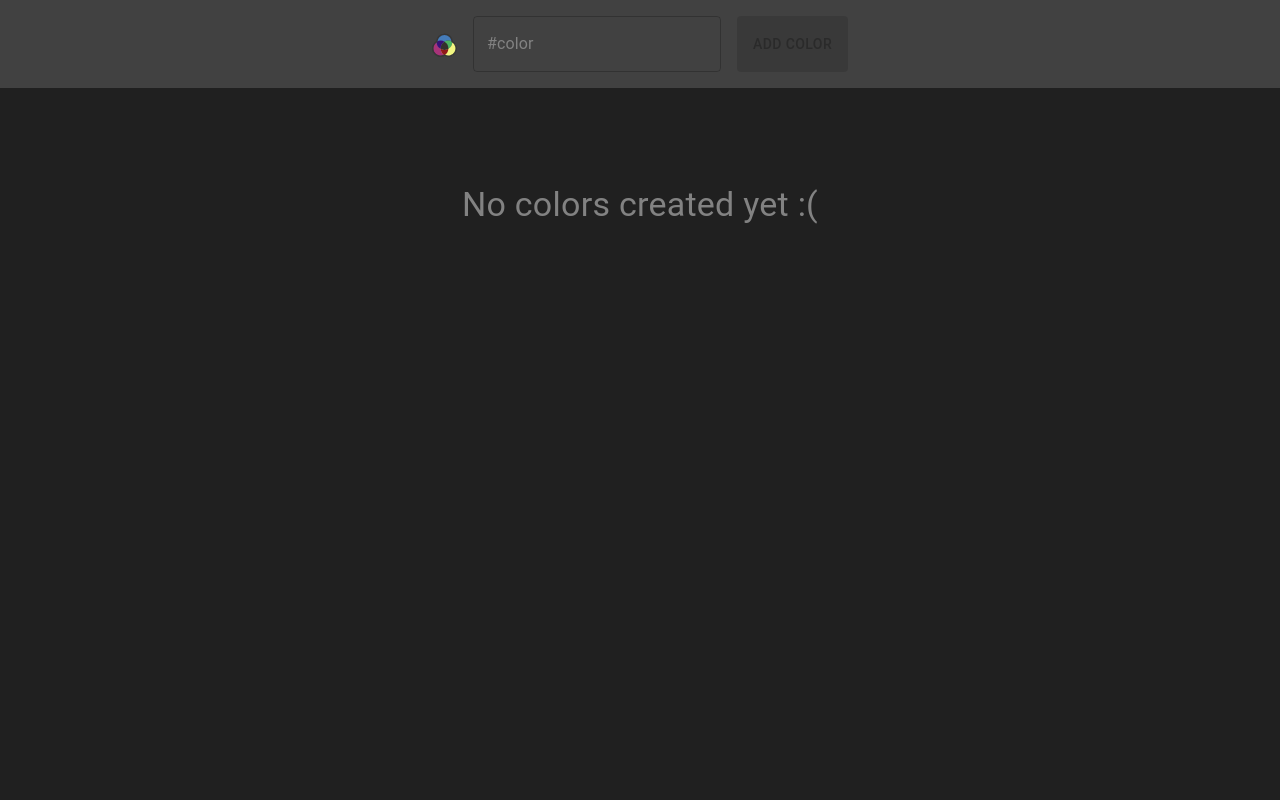
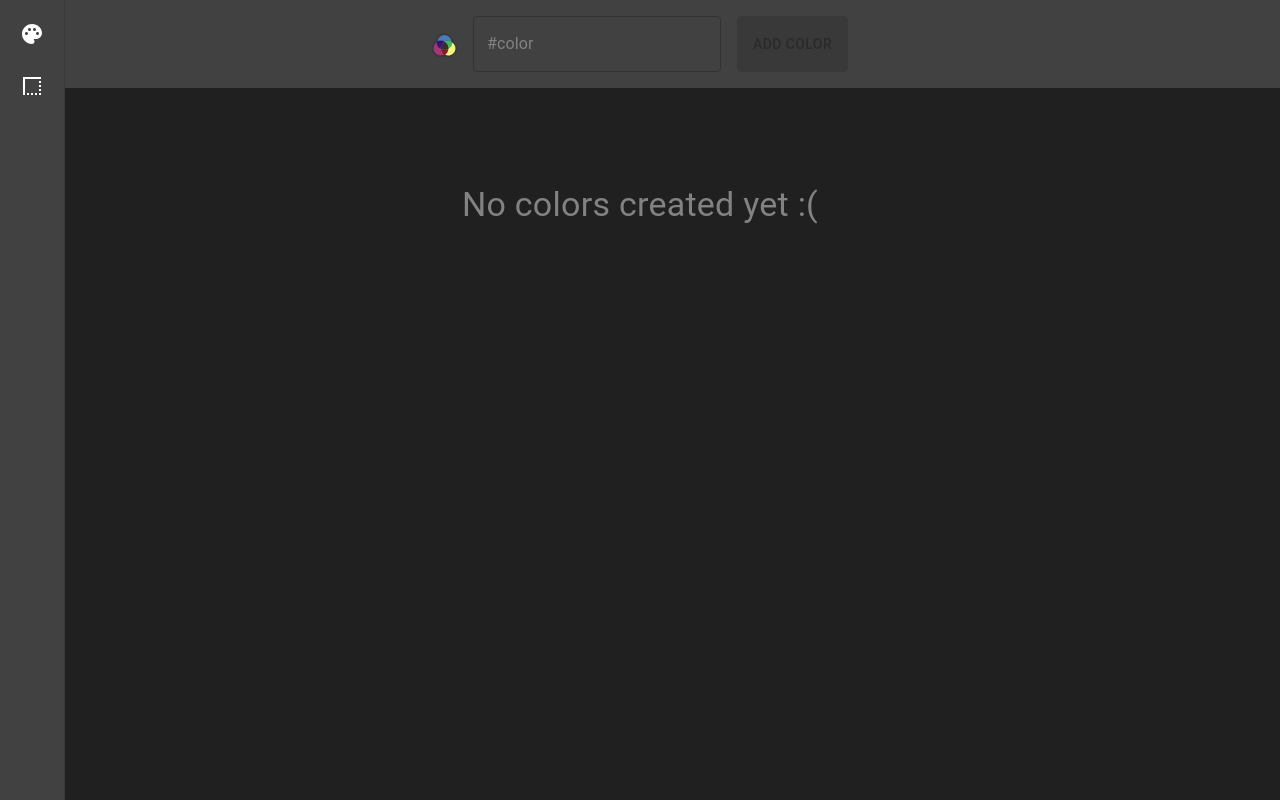
Before and after one commit to AHeige/myux, a React (Vite) app: page / in a window 1280 px wide. Built offline with nearby package versions, Linux system fonts and the light colour scheme.

Commit message:
Added routing and pages for upcoming design feautures.

```diff
--- a/src/App.css
+++ b/src/App.css
@@ -6,4 +6,5 @@ body {
   justify-content: center;
   flex-wrap: wrap;
   height: 95vh;
+  font-family: system-ui, -apple-system, BlinkMacSystemFont, 'Segoe UI', Roboto, Oxygen, Ubuntu, Cantarell, 'Open Sans', 'Helvetica Neue', sans-serif;
 }
--- a/src/App.tsx
+++ b/src/App.tsx
@@ -1,12 +1,16 @@
 import { BrowserRouter, Routes, Route } from 'react-router-dom'
 import './App.css'
 import Find from './pages/Find'
+import DrawerSimple from './components/Drawer/DrawerSimple'
+import Design from './pages/Design'
 
 function App() {
   return (
     <BrowserRouter>
+      <DrawerSimple />
       <Routes>
-        <Route path='/' element={<Find />}></Route>
+        <Route path={'/'} element={<Find />}></Route>
+        <Route path={'/design'} element={<Design />}></Route>
       </Routes>
     </BrowserRouter>
   )
--- a/src/components/Color/Color.tsx
+++ b/src/components/Color/Color.tsx
@@ -1,13 +1,13 @@
 import React, { FC, FormEvent, useEffect } from 'react'
 import { useState } from 'react'
-import { AppBar, Button, Card, Chip, InputBaseComponentProps, Stack, TextField, ThemeProvider, Typography } from '@mui/material'
+import { Button, Card, Chip, InputBaseComponentProps, Stack, TextField, ThemeProvider, Typography } from '@mui/material'
 
 //Icons
 import colorIcon from '../../assets/colorIcon.svg'
 import DeleteIcon from '@mui/icons-material/Delete'
 
 //Styles
-import { addColor, chosenColors, iconStyle, nav, theme } from './ColorStyle'
+import { addColor, chosenColors, iconStyle, theme } from './ColorStyle'
 import './ColorCss.css'
 
 //Utils
@@ -15,6 +15,7 @@ import { createColorObject, isValidColor } from '../../utils/helpers'
 
 //Interfaces
 import { SavedColor } from '../../interfaces/ColorInterfaces'
+import Header from '../Header/Header'
 
 interface Props {
   inputLabel?: string
@@ -67,11 +68,10 @@ const Color: FC<Props> = (props): JSX.Element => {
     },
   }
 
-  console.log(inputLabel)
-
   return (
     <>
-      <AppBar elevation={0} style={nav}>
+      <Header
+        children={
           <Stack direction={'row'} spacing={3}>
             <Card style={addColor} elevation={0}>
               <form onSubmit={(e) => handleSubmit(e)}>
@@ -98,7 +98,9 @@ const Color: FC<Props> = (props): JSX.Element => {
               </form>
             </Card>
           </Stack>
-      </AppBar>
+        }
+      />
+
       <div style={chosenColors}>
         {colors.length > 0
           ? colors.map((color, i) => {
--- a/src/components/Color/ColorStyle.ts
+++ b/src/components/Color/ColorStyle.ts
@@ -28,14 +28,6 @@ export const chosenColors: React.CSSProperties = {
   marginTop: '10em',
 }
 
-export const nav: React.CSSProperties = {
-  display: 'flex',
-  justifyContent: 'center',
-  alignContent: 'center',
-  background: '#414141',
-  flexDirection: 'row',
-}
-
 export const theme = createTheme({
   components: {
     MuiButton: {
--- /dev/null
+++ b/src/components/Drawer/DrawerSimple.tsx
@@ -0,0 +1,25 @@
+import { Button, Drawer, Stack } from '@mui/material'
+
+//Icons
+import BorderStyleIcon from '@mui/icons-material/BorderStyle'
+import PaletteIcon from '@mui/icons-material/Palette'
+import { useNavigate } from 'react-router-dom'
+
+const DrawerSimple = () => {
+  const navigate = useNavigate()
+
+  return (
+    <Drawer open variant='persistent' elevation={0} PaperProps={{ style: { backgroundColor: '#414141' } }}>
+      <Stack spacing={2} direction={'column'} sx={{ marginTop: '1em' }}>
+        <Button onClick={() => navigate('/')}>
+          <PaletteIcon sx={{ color: '#fff' }} />
+        </Button>
+        <Button title='Design' onClick={() => navigate('/design')}>
+          <BorderStyleIcon sx={{ color: '#fff' }} />
+        </Button>
+      </Stack>
+    </Drawer>
+  )
+}
+
+export default DrawerSimple
--- /dev/null
+++ b/src/components/Header/Header.tsx
@@ -0,0 +1,17 @@
+import { AppBar } from '@mui/material'
+import { FC, ReactNode } from 'react'
+import { nav } from './HeaderStyle'
+
+interface Props {
+  children: ReactNode
+}
+
+const Header: FC<Props> = ({ children }) => {
+  return (
+    <AppBar elevation={0} style={nav}>
+      {children}
+    </AppBar>
+  )
+}
+
+export default Header
--- /dev/null
+++ b/src/components/Header/HeaderStyle.ts
@@ -0,0 +1,8 @@
+export const nav: React.CSSProperties = {
+  display: 'flex',
+  justifyContent: 'center',
+  alignContent: 'center',
+  background: '#414141',
+  flexDirection: 'row',
+  minHeight: '88px',
+}
--- /dev/null
+++ b/src/pages/Design.tsx
@@ -0,0 +1,14 @@
+import { FC } from 'react'
+import Header from '../components/Header/Header'
+import { Card } from '@mui/material'
+
+const Design: FC = (): JSX.Element => {
+  return (
+    <div style={{ width: '50vw', height: '50vh' }}>
+      <Header children={<h1>Design</h1>} />
+      <Card sx={{ marginTop: '10em', width: '100%', height: '100%' }}>Test Your Colors Here!</Card>
+    </div>
+  )
+}
+
+export default Design
```
Also changed, not shown: src/pages/Design.ts (deleted). Lines whose indentation alone changed are shown as unchanged.
